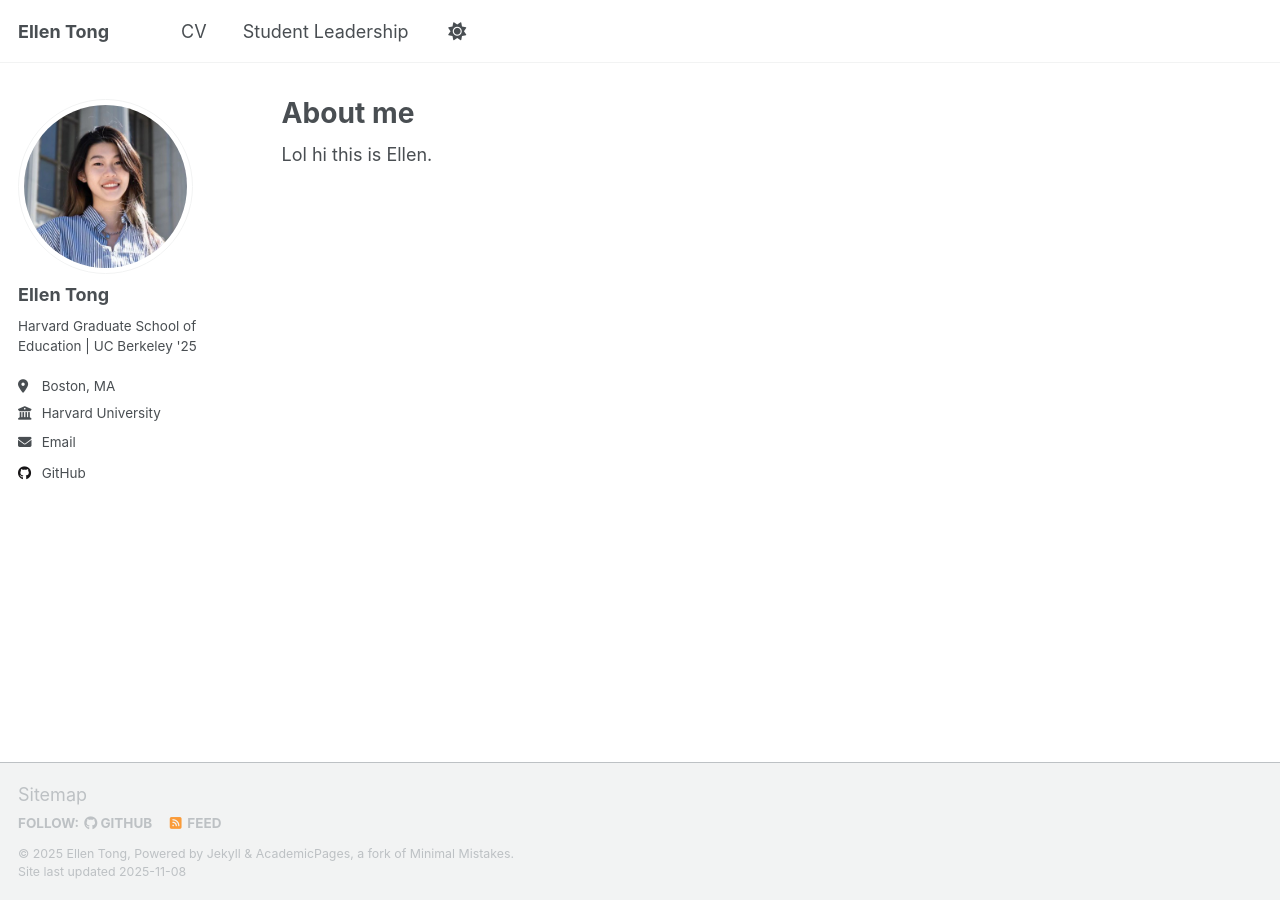
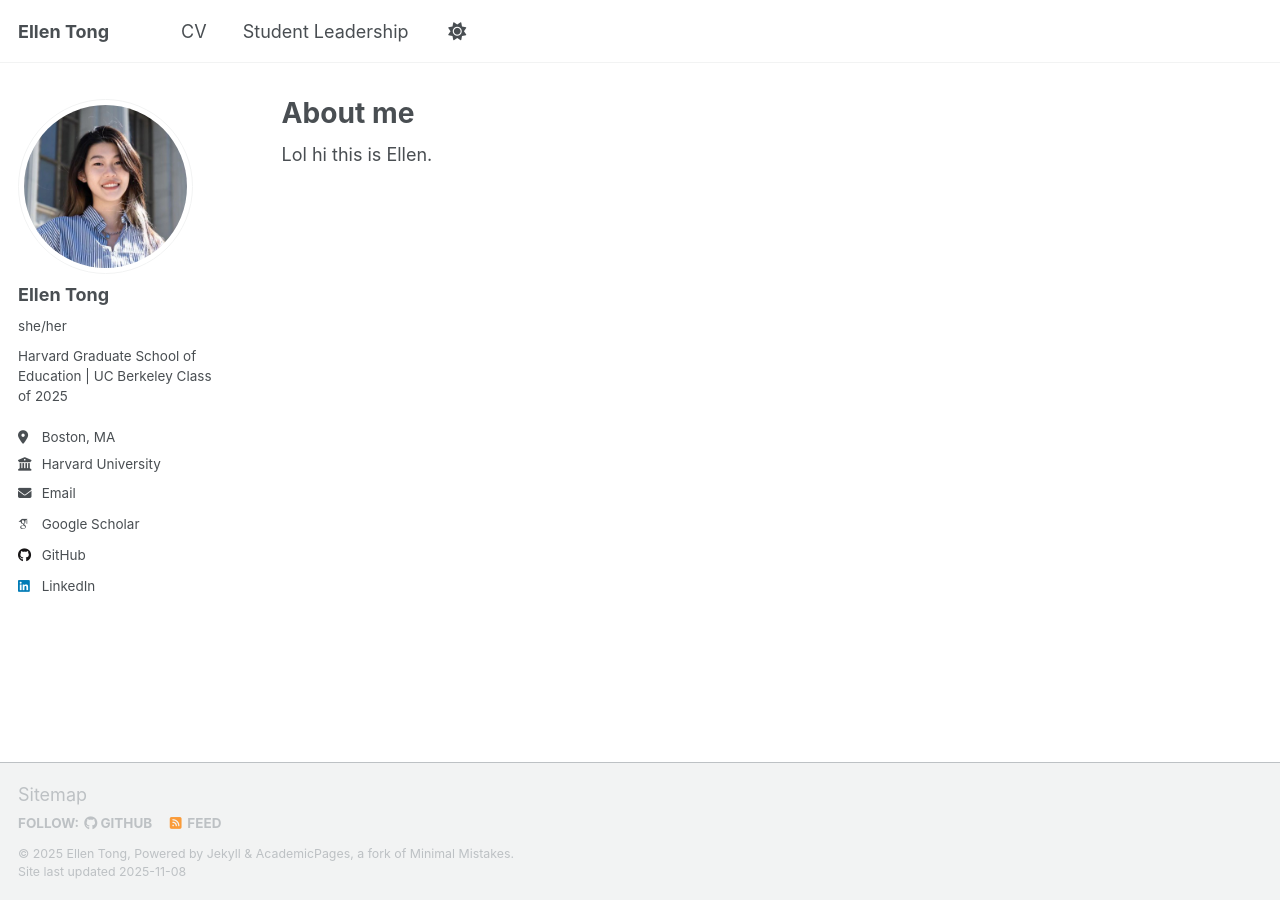
Before and after one commit to ellentong528/ellentong528.github.io, a Jekyll site: the page built from _pages/about.md, in a window 1280 px wide. Built offline with Jekyll 4.4.1, drawn with Linux system fonts in a browser that asks for light colours; some web fonts are replaced; a script that is not in the unit is left out.

Commit message:
changes to some other personal info

```diff
--- a/_config.yml
+++ b/_config.yml
@@ -25,22 +25,22 @@ author:
   # Biographic information
   avatar           : "tyl.jpeg"
   name             : "Ellen Tong"
-  pronouns         : # example: "she/her"
-  bio              : "Harvard Graduate School of Education | UC Berkeley '25"
+  pronouns         : "she/her"
+  bio              : "Harvard Graduate School of Education | UC Berkeley Class of 2025"
   location         : "Boston, MA"
   employer         : "Harvard University"
   uri              : # URL
-  email            : "none@example.org"
+  email            : "ellentong@gse.harvard.edu"
 
   # Academic websites
   academia         : # URL
   arxiv            : # URL - Update with the correct link to your profile
-  googlescholar    : # "https://scholar.google.com/citations?user=PS_CX0AAAAAJ"
+  googlescholar    : "https://scholar.google.com/citations?user=HdBPAkYAAAAJ&hl=en"
   inspire-hep      : # URL
   impactstory      : # URL
   orcid            : # "https://orcid.org/yourorcidurl"
   semantic         : # URL
-  pubmed           : # "https://www.ncbi.nlm.nih.gov/pubmed/?term=john+snow"
+  pubmed           : # URL
   researchgate     : # URL
   scopus           : # URL
 
@@ -63,7 +63,7 @@ author:
   keybase          : # Username
   instagram        : # Username
   lastfm           : # Username
-  linkedin         : # Username
+  linkedin         : "https://www.linkedin.com/in/ellen-tong-7a2704231/"
   mastodon         : # URL
   medium           : # URL
   pinterest        : # Username
```
